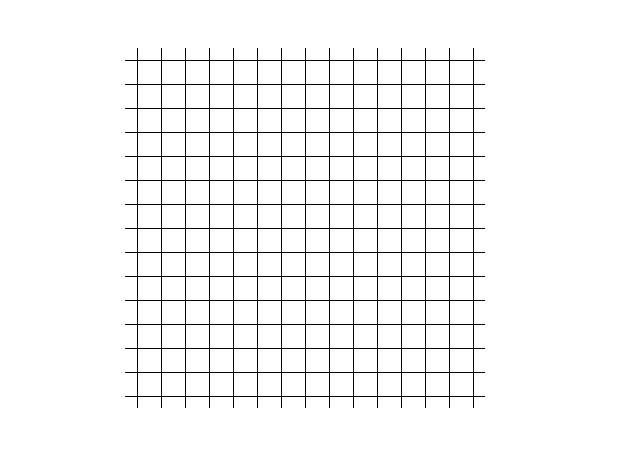
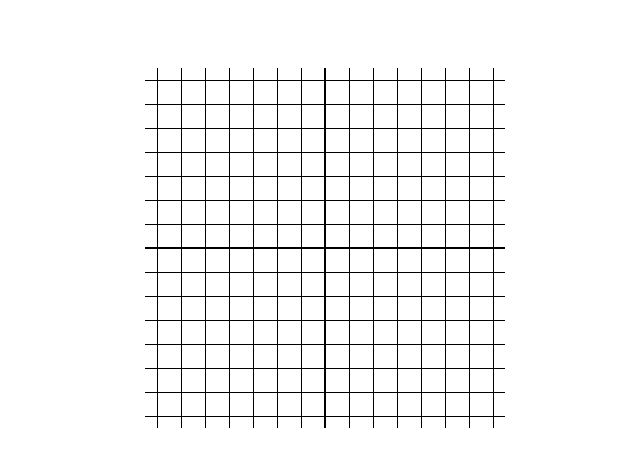
Before and after one commit to ychenz/gomoku-web-game-demo, a React (Create React App) app: page / in a window 1280 px wide. Shown: the part 152-618 px from the top of the page, without its empty margins (315-955 px from the left). Built offline with nearby package versions, Linux system fonts and the light colour scheme; the HTML template or start-up script is replaced by a standard one.

Commit message:
MASTER: Improved board: Add player move for black on click; added bold central lines; Added hover state

```diff
--- a/package.json
+++ b/package.json
@@ -21,6 +21,7 @@
     "react-redux": "^7.2.2",
     "react-scripts": "4.0.1",
     "redux": "^4.0.5",
+    "reselect": "^4.0.0",
     "styled-components": "^5.2.1",
     "typescript": "^4.0.3",
     "web-vitals": "^0.2.4"
--- a/src/components/Board/Position/index.tsx
+++ b/src/components/Board/Position/index.tsx
@@ -1,5 +1,10 @@
 import React from "react";
+import { useDispatch } from "react-redux";
 
+import { usePosition, useBoard } from "src/reducers/board/hooks";
+import { Player, placeMove } from "src/reducers/board";
+
+import PositionHoverIcon from "./PositionHover.svg";
 import * as S from "./styles";
 
 interface Props {
@@ -8,10 +13,23 @@ interface Props {
 }
 
 export function Position(props: Props): React.ReactElement {
+  const { x, y } = props;
+  const dispatch = useDispatch();
+  const position = usePosition(x, y);
+  const board = useBoard();
+
+  const onPositionClick = () => {
+    dispatch(placeMove({ x, y, placeholder: Player.black }));
+  };
+
   return (
-    <S.Root>
-      <S.Horizontal />
-      <S.Vertical />
+    <S.Root disabled={Boolean(position?.placeholder)} onClick={onPositionClick}>
+      <S.HoverIconContainer>
+        <img src={PositionHoverIcon} alt="logo" />
+      </S.HoverIconContainer>
+      { position?.placeholder && <S.Holder placeHolder={position.placeholder} />}
+      <S.Horizontal isBold={y === Math.floor(board.dimension / 2)} />
+      <S.Vertical isBold={x === Math.floor(board.dimension / 2)} />
     </S.Root>
   );
 }
--- a/src/components/Board/Position/styles.ts
+++ b/src/components/Board/Position/styles.ts
@@ -1,8 +1,9 @@
 import styled from "styled-components";
+import { Player, PlayerType } from "src/reducers/board";
 
 const width = "24px";
 
-const Position = styled.button`
+const Position = styled.button<{ disabled: boolean }>`
   width: ${width};
   height: ${width};
   position: relative;
@@ -11,23 +12,63 @@ const Position = styled.button`
   border: none;
   padding: 0;
   cursor: pointer;
+
+  ${p => p.disabled && `
+    pointer-events: none;
+  `}
 `;
 
-export const Vertical = styled.div`
+export const Vertical = styled.div<{ isBold?: boolean }>`
   position: absolute;
-  left: 50%;
+  left: calc(50% - 0.5px); // need to consider 1px of border width
   top: 0;
   height: 100%;
   border-left: 1px solid black;
+
+  ${p => p.isBold && `
+    left: calc(50% - 1px);
+    border-left: 2px solid black;
+  `}
 `;
 
-export const Horizontal = styled.div`
+export const Horizontal = styled.div<{ isBold?: boolean }>`
   position: absolute;
-  top: 50%;
+  top: calc(50% - 0.5px); // need to consider 1px of border width
   left: 0;
   width: 100%;
   border-top: 1px solid black;
+
+  ${p => p.isBold && `
+    top: calc(50% - 1px);
+    border-top: 2px solid black;
+  `}
 `;
 
+export const Holder = styled.div<{ placeHolder: PlayerType }>`
+  position: absolute;
+  width: 16px;
+  height: 16px;
+  left: 4px;
+  top: 4px;
+
+  background: black;
+  transform: rotate(45deg);
+
+  ${p => p.placeHolder === Player.white && `
+    background: white;
+    border: 1px solid black;
+  `}
+`;
+
+export const HoverIconContainer = styled.div`
+  display: none;
+  position: absolute;
+  top: -1.5px;
+  left: -1.5px;
+
+  ${Position}:hover & {
+    display: inherit;
+  }
+`;
 
 export const Root = Position;
--- a/src/components/Board/styles.ts
+++ b/src/components/Board/styles.ts
@@ -1,8 +1,8 @@
 import styled from "styled-components";
 
 const Board = styled.div`
-  width: 400px;
-  height: 400px;
+  width: 360px;
+  height: 360px;
 `;
 
 export const Row = styled.div`
--- a/src/reducers/board/hooks/index.ts
+++ b/src/reducers/board/hooks/index.ts
@@ -6,6 +6,17 @@ function getBoard(state: State) {
   return state.board;
 }
 
+function getPositions(state: State) {
+  return state.board.positions;
+}
+
 export function useBoard() {
   return useSelector(getBoard);
 }
+
+// Find the state for a position on the board
+export function usePosition(x: number, y: number) {
+  return useSelector(getPositions).find(position => (
+    position.x === x && position.y === y
+  ));
+}
--- a/src/reducers/board/index.ts
+++ b/src/reducers/board/index.ts
@@ -1,13 +1,23 @@
 import { createSlice, PayloadAction } from "@reduxjs/toolkit";
 import Immutable from "immutable";
 
-export const boardReducerName = "board";
+const boardReducerName = "board";
+
+export const BLACK_MOVE = "black";
+export const WHITE_MOVE = "white";
+
+export const Player = {
+  black: "black",
+  white: "white"
+} as const;
+
+export type PlayerType = (typeof Player)[keyof typeof Player];
 
 interface PositionAttributes {
   x: number;
   y: number;
   score: number;
-  placeholder: "black"|"white"|null;
+  placeholder: PlayerType|null; // BLACK_MOVE or WHITE_MOVE or null
   moveCount: number; // the count of the move on this position
   isRecentMove: boolean; // highlight the current move position
   isHintMove: boolean; // highlight the current hint position
@@ -23,20 +33,31 @@ export class PositionRecord extends Immutable.Record<PositionAttributes>({
   isHintMove: false
 }){}
 
-interface InitBoard {
+/**
+ * Interfaces for action payloads
+ */
+interface InitBoardPayload {
   dimension: number;
 }
 
+interface placeMovePayload {
+  x: number;
+  y: number;
+  placeholder: string;
+}
+
+
+// Initial state
 const initialState = {
   dimension: 15,
-  positions: Immutable.List<PositionRecord>()
+  positions: Immutable.List<PositionRecord>([])
 };
 
 const boardSlice = createSlice({
   name: boardReducerName,
   initialState,
   reducers: {
-    initBoard(state, action: PayloadAction<InitBoard>) {
+    initBoard(state, action: PayloadAction<InitBoardPayload>) {
       const { dimension } = action.payload;
       const positions: PositionRecord[] = [];
 
@@ -53,12 +74,28 @@ const boardSlice = createSlice({
         dimension,
         positions: Immutable.List(positions)
       };
+    },
+    placeMove(state, action: PayloadAction<placeMovePayload>) {
+       const { x, y, placeholder } = action.payload;
+       const prevPositions = state.positions;
+
+      // eslint-disable-next-line @typescript-eslint/ban-ts-comment
+      // @ts-ignore
+      const newPositions = prevPositions.map(position => (
+        position.x === x && position.y === y ? new PositionRecord({
+          ...position.toJS(),
+          placeholder
+        }): position
+      ));
+
+      state.positions = newPositions;
     }
   }
 });
 
 export const {
-  initBoard
+  initBoard,
+  placeMove
 } = boardSlice.actions;
 
 export default boardSlice.reducer;
```
Also changed, not shown: src/components/Board/Position/PositionHover.svg (added).
